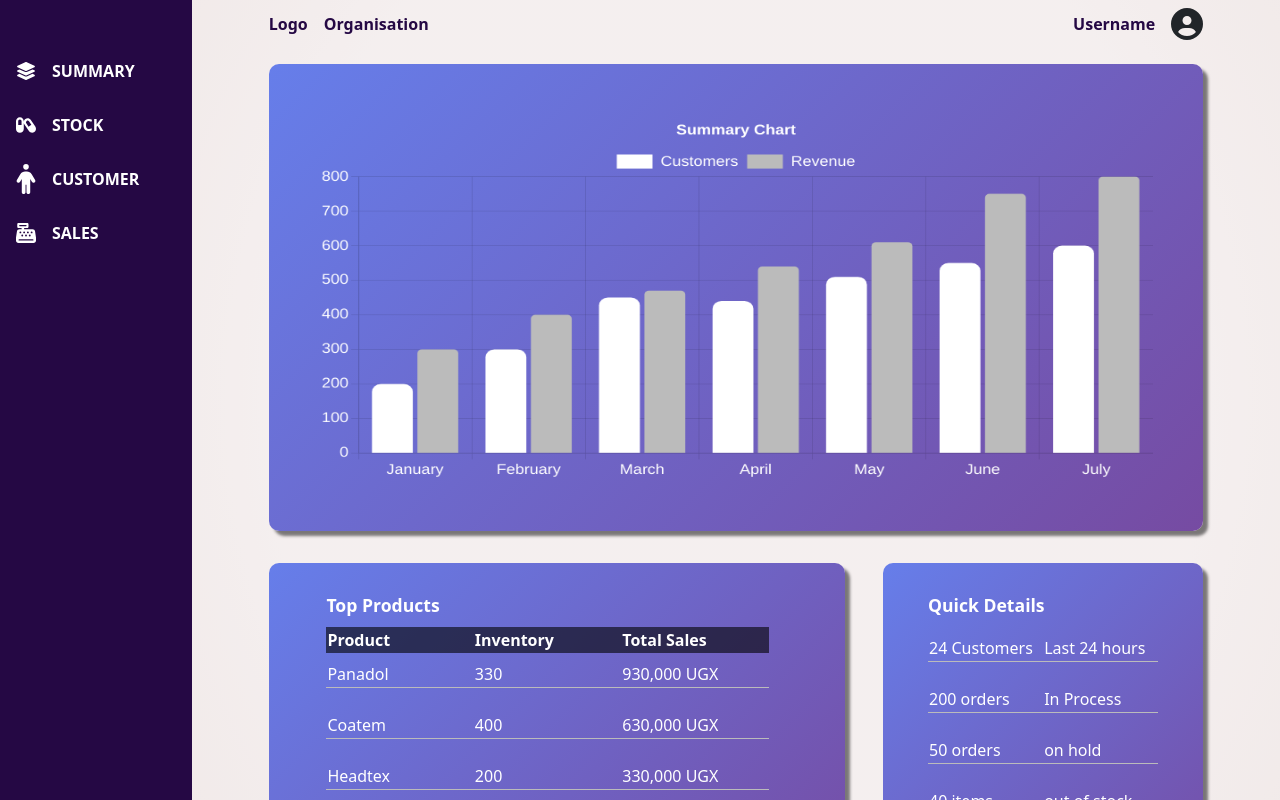
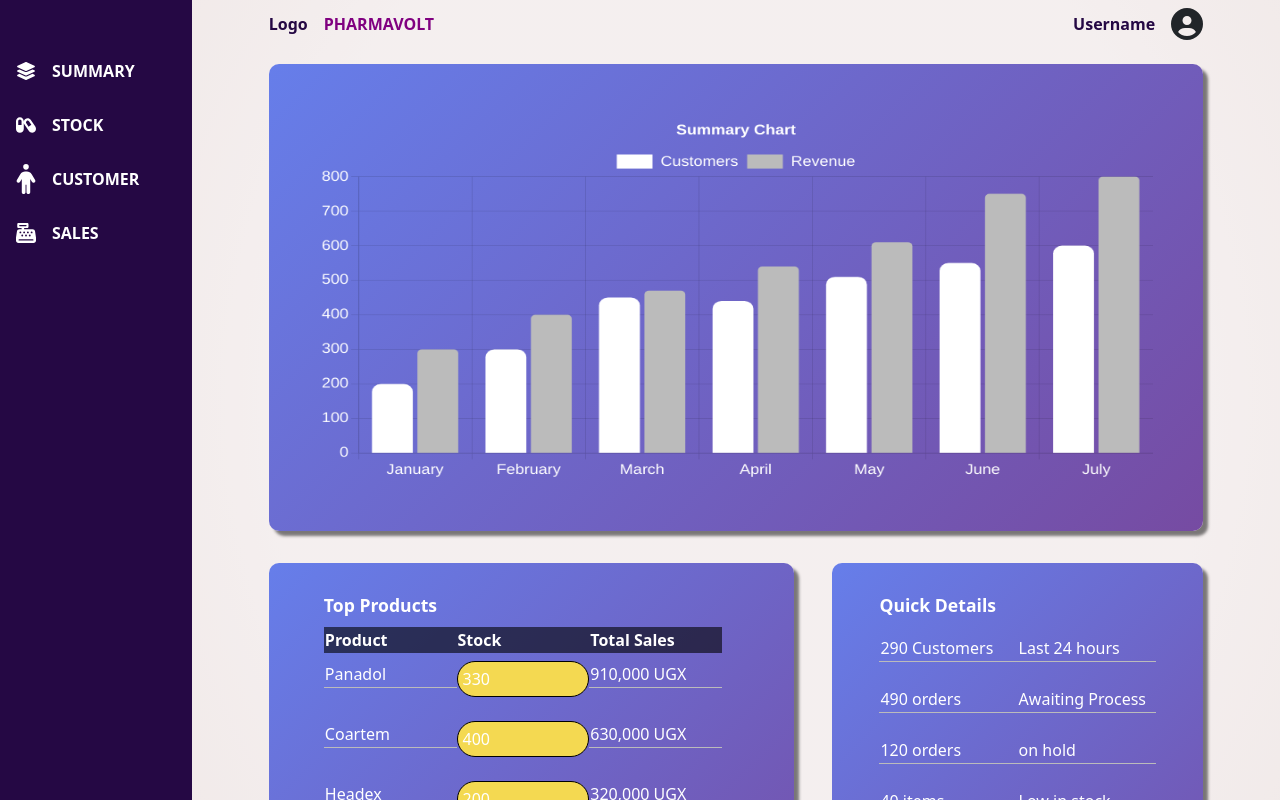
Before and after one commit to mack14/step-form-reactjs, a React (Create React App) app: page /dashboard in a window 1280 px wide. Built offline with nearby package versions, Linux system fonts and the light colour scheme.

Commit message:
adds changes

```diff
--- a/src/components/components.scss
+++ b/src/components/components.scss
@@ -1,6 +1,6 @@
 .quick-details-content {
-    width: 25vw;
-    height: 45vh;
+    width: 29vw;
+    height: 62vh;
     border-radius: 10px;
     background-image: linear-gradient(135deg, #667eea 0%, #764ba2 100%);
     box-shadow: 5px 5px 3px rgba(0,0,0,0.5);
@@ -12,8 +12,8 @@
 }
 
 .top-products-content {
-    width: 45vw;
-    height: 45vh;
+    width: 41vw;
+    height: 62vh;
     border-radius: 10px;
     background-image: linear-gradient(135deg, #667eea 0%, #764ba2 100%);
     box-shadow: 5px 5px 3px rgba(0,0,0,0.5);
@@ -70,6 +70,15 @@ table {
         margin-bottom: 1em;
         border-bottom: 0.1em solid #bbb;
     }
+
+    .stock {
+        background-color: #F4D951;
+        border: 2px solid black;
+        border-radius: 20px;
+        padding: 5px;
+        border-width: 1px;
+      }
+
 }
 
 
--- a/src/components/top_products.tsx
+++ b/src/components/top_products.tsx
@@ -43,12 +43,14 @@ export const TopProductsComponent = ({ title, header, rows }: TopProductsProps)
                     <Row key={index}>
                         <tr>
                             <td>{row.product}</td>
-                            <td>{row.inventory}</td>
+                            <td className='stock'> {row.inventory}</td>
                             <td>{row.cumulativeSales}</td>
                         </tr>
                     </Row>
                 )}
             </table>
+
+           <p>Show More</p>
         </div>
     );
 };
--- a/src/pages/dashboard/dashboard.tsx
+++ b/src/pages/dashboard/dashboard.tsx
@@ -17,26 +17,30 @@ import { TopProductsComponent } from '../../components/top_products';
 const quickDetailsData = [
   {
     parameter: 'Last 24 hours',
-    data: '24 Customers',
+    data: '290 Customers',
   },
   {
-    parameter: 'In Process',
-    data: '200 orders',
+    parameter: 'Awaiting Process',
+    data: '490 orders',
   },
   {
     parameter: 'on hold',
-    data: '50 orders',
+    data: '120 orders',
+  },
+  {
+    parameter: 'Low in stock',
+    data: '40 items',
   },
   {
     parameter: 'out of stock',
-    data: '40 items',
+    data: '42 items',
   }
 ]
 
 const headerProductData = [
   {
     product: 'Product',
-    inventory: 'Inventory',
+    inventory: 'Stock',
     total: 'Total Sales',
   }
 ]
@@ -45,17 +49,29 @@ const topProductsData = [
   {
     product: 'Panadol',
     inventory: 330,
-    cumulativeSales: '930,000 UGX',
+    cumulativeSales: '910,000 UGX',
   },
   {
-    product: 'Coatem',
+    product: 'Coartem',
     inventory: 400,
     cumulativeSales: '630,000 UGX',
   },
+
   {
-    product: 'Headtex',
+    product: 'Headex',
     inventory: 200,
-    cumulativeSales: '330,000 UGX',
+    cumulativeSales: '320,000 UGX',
+  },
+
+  {
+    product: 'Ciprofloxacin',
+    inventory: 270,
+    cumulativeSales: '540,000 UGX',
+  },
+  {
+    product: 'Painex',
+    inventory: 500,
+    cumulativeSales: '150,000 UGX',
   }
 ]
 export default class DashboardPage extends Component {
@@ -83,7 +99,7 @@ export default class DashboardPage extends Component {
                       className="me-auto my-2 my-lg-0"
                       style={{ maxHeight: '100px' }}
                       navbarScroll>
-                      <Nav.Item className='username'> Organisation </Nav.Item>
+                      <Nav.Item style={{ color: "purple", }} className='username'> PHARMAVOLT </Nav.Item>
                     </Nav>
                     <Nav.Item className='username'> Username </Nav.Item>
                     <FontAwesomeIcon icon={faCircleUser} size="2xl" style={{ color: "#250844;", }} />
```
